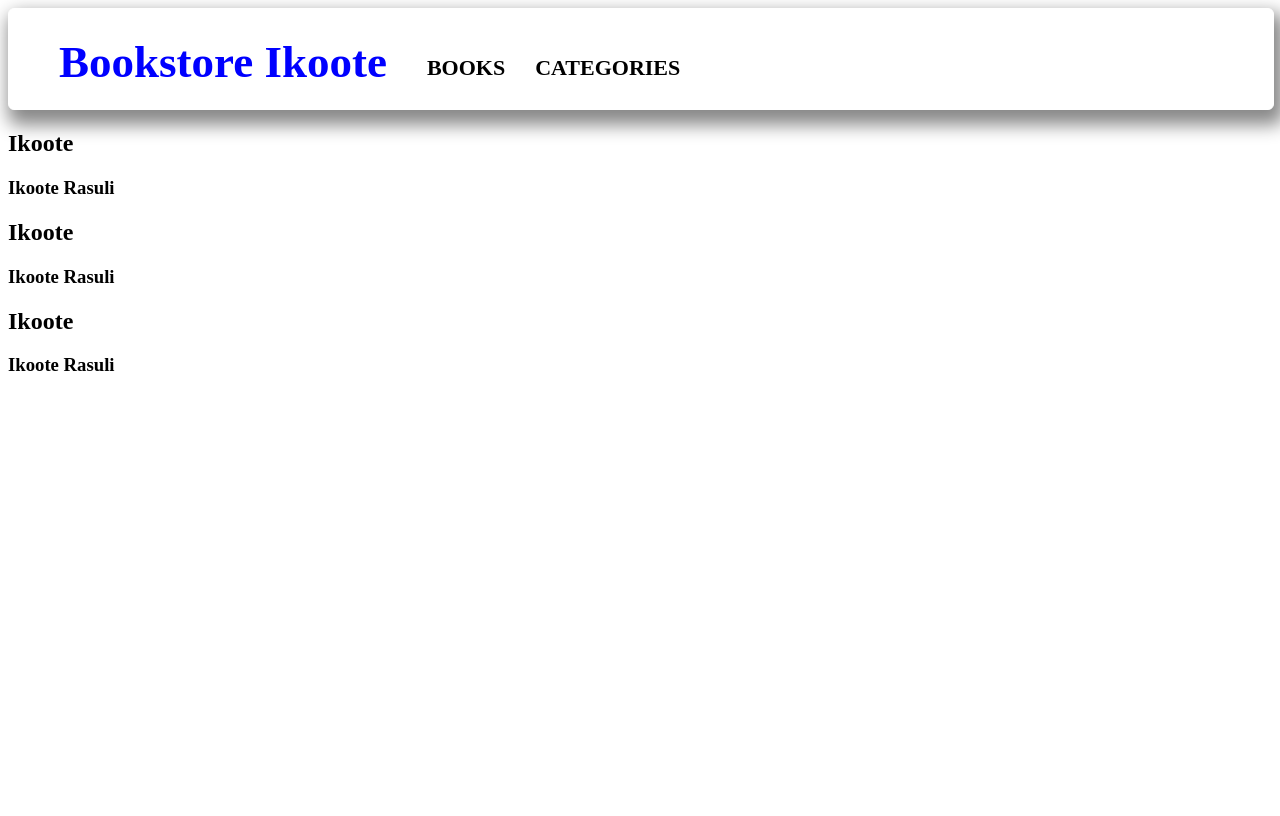
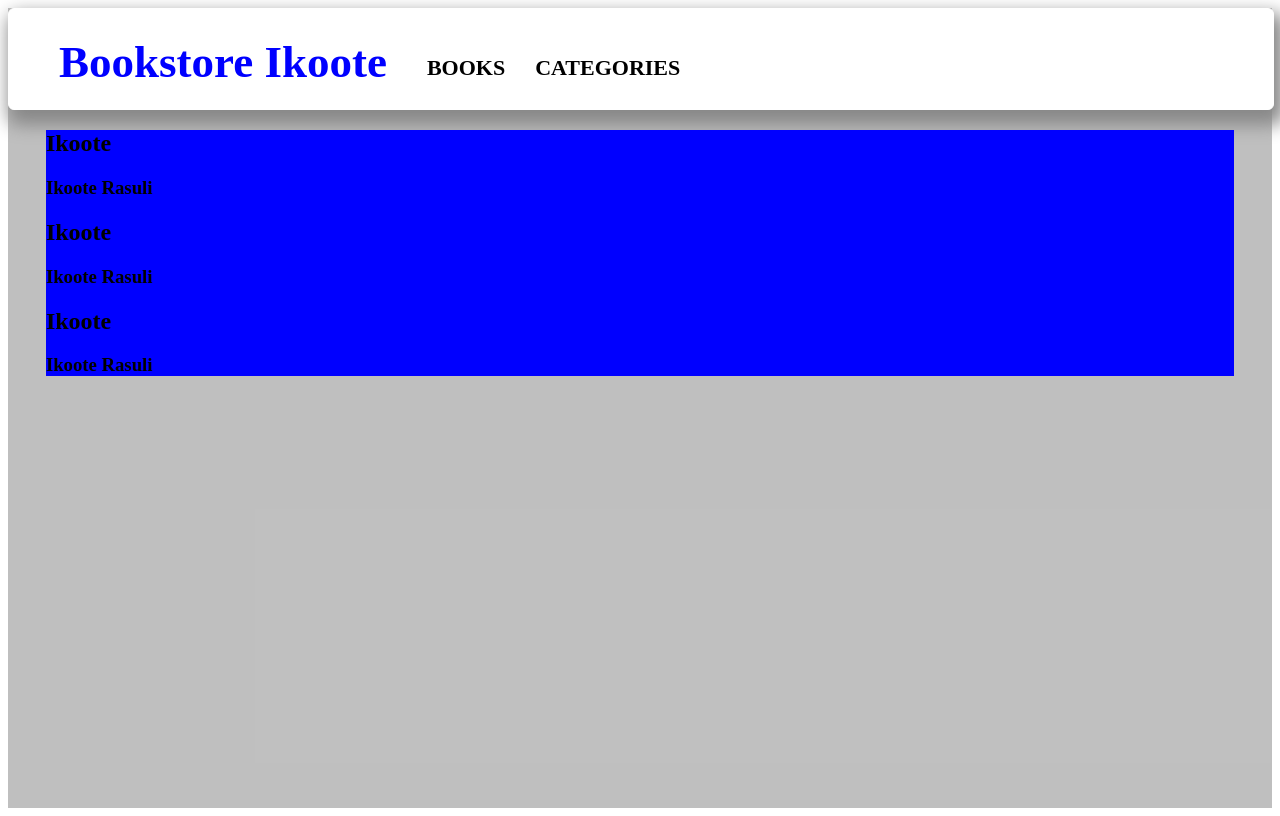
Before and after one commit to ikoote1/bookstore, a React (Create React App) app: page / in a window 1280 px wide. Built offline with nearby package versions, Linux system fonts and the light colour scheme.

Commit message:
Updated the bookstore code

```diff
--- a/src/index.css
+++ b/src/index.css
@@ -1,8 +1,9 @@
 .App {
   margin: 0;
   padding: 0;
-  width: 100%;
-  height: 100%;
+  box-sizing: border-box;
+  height: 100vh;
+  background-color: #88888888;
 }
 
 .bar {
@@ -42,3 +43,12 @@
   font-size: 22px;
   font-weight: 600;
 }
+
+/* books styling */
+.books{
+  background-color: blue;
+  width: 94%;
+  height: auto;
+  position: relative;
+  left: 3%;
+}
```
Also changed, not shown: src/components/Books.js (indentation only).
